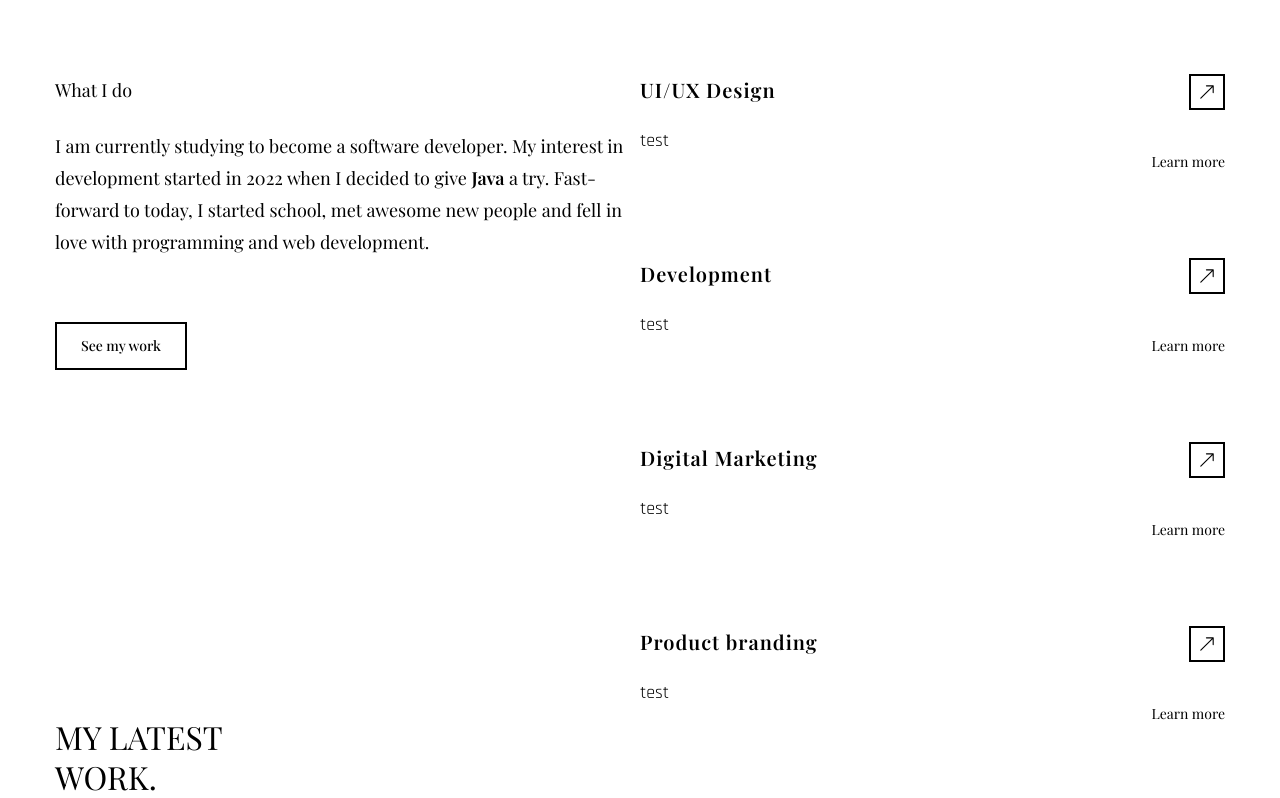
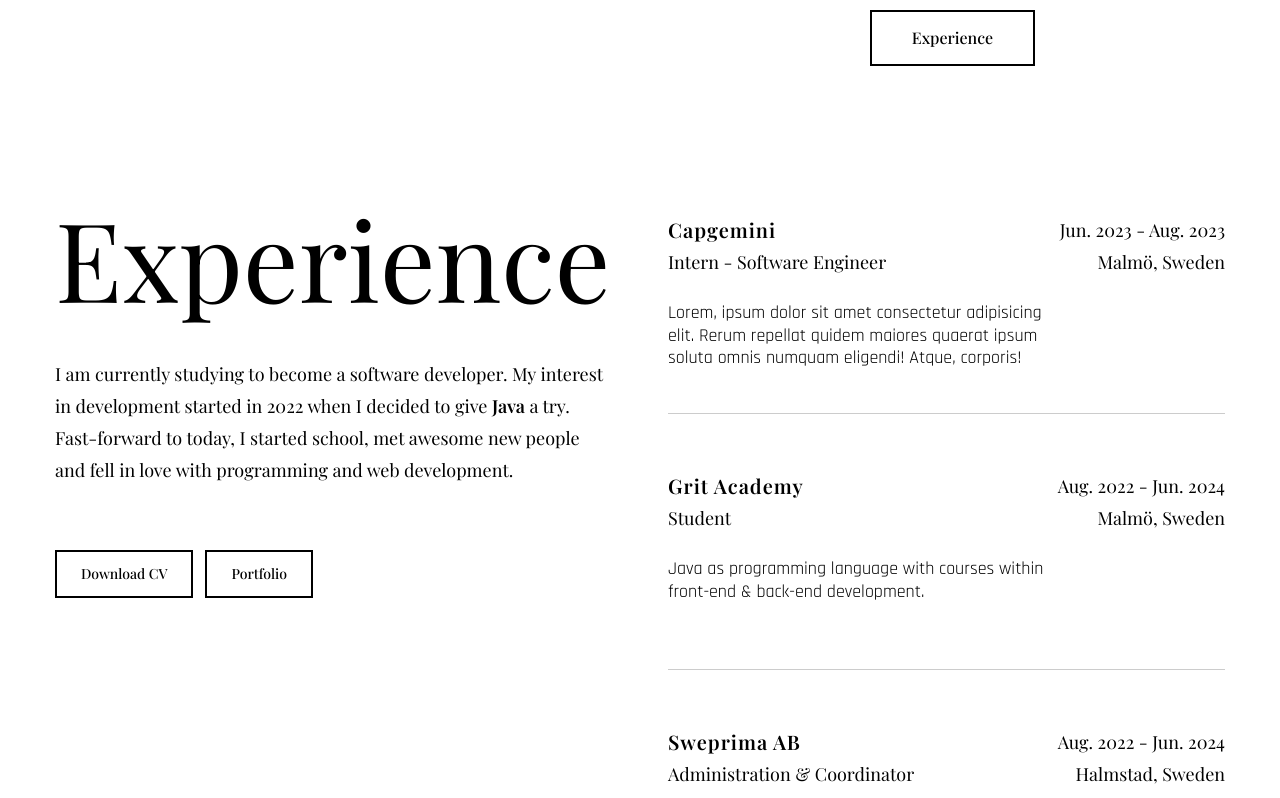
Before and after one commit to Juhniel/Portfolio-reactv2, a React (Vite) app: page / in a window 1280 px wide. Shown: the part 1382-2180 px from the top of the page. Built offline with nearby package versions, Linux system fonts and the light colour scheme; a web font is replaced by a local one.

Commit message:
Experience page, title and json

```diff
--- a/src/components/About.jsx
+++ b/src/components/About.jsx
@@ -6,7 +6,6 @@ import { motion } from "framer-motion";
 import { fadeIn } from "../variants";
 import { TypeAnimation } from "react-type-animation";
 
-import Selfie from "../assets/selfie2.png";
 import TextAnimation from "./TextAnimation";
 
 export default function About() {
@@ -218,7 +217,7 @@ export default function About() {
               viewport={{ once: false, amount: 0.3 }}
               className="flex justify-center"
             >
-              <button className="btn btn-lg">My portfolio</button>
+              <button className="btn btn-lg">Experience</button>
             </motion.div>
           </motion.div>
         </div>
--- a/src/components/Banner.jsx
+++ b/src/components/Banner.jsx
@@ -16,7 +16,7 @@ export default function Banner() {
       <div className="container mx-auto">
         <div className="flex flex-col gap-y-8 lg:flex-row lg:items-center lg:gap-x-12">
           {/* text */}
-          <div className="flex-1 text-center font-tertiary lg:text-left">
+          <div className="flex-1 text-center font-primary lg:text-left">
             <motion.h1
               variants={fadeIn("up", 0.3)}
               initial="hidden"
--- a/src/components/Experience.jsx
+++ b/src/components/Experience.jsx
@@ -1,36 +1,41 @@
 import React from "react";
 
-import { BsArrowUpRight } from "react-icons/bs";
+import { BsArrowUpRight, BsArrowRightShort } from "react-icons/bs";
 import { motion } from "framer-motion";
 import { fadeIn } from "../variants";
+import TextAnimation from "./TextAnimation";
+
 
 const experience = [
   {
-    name: "UI/UX Design",
-    description: "test",
-    link: "Learn more",
+    name: "Capgemini",
+    title: "Intern - Software Engineer ",
+    description: "Lorem, ipsum dolor sit amet consectetur adipisicing elit. Rerum repellat quidem maiores quaerat ipsum soluta omnis numquam eligendi! Atque, corporis!",
+    date: "Jun. 2023 - Aug. 2023",
+    place: "Malmö, Sweden",
   },
   {
-    name: "Development",
-    description: "test",
-    link: "Learn more",
+    name: "Grit Academy",
+    title: "Student",
+    description: "Java as programming language with courses within front-end & back-end development.",
+    date: "Aug. 2022 - Jun. 2024",
+    place: "Malmö, Sweden",
   },
   {
-    name: "Digital Marketing",
-    description: "test",
-    link: "Learn more",
-  },
-  {
-    name: "Product branding",
-    description: "test",
-    link: "Learn more",
+    name: "Sweprima AB",
+    title: "Administration & Coordinator",
+    description: "Primary responsibilities involved managing the financial aspects of the company. Bookkeeping and invoices including payroll for the employees.",
+    date: "Aug. 2022 - Jun. 2024",
+    place: "Halmstad, Sweden",
   },
 ];
 
 export default function Experience() {
+  const experienceTitle = "Experience".split("")
+
   return (
     <section id="experience" className="section">
-      <div className="container mx-auto">
+      <div className="container mx-auto mt-20">
         <div className="flex flex-col lg:flex-row">
           {/* text & image*/}
           <motion.div
@@ -38,16 +43,33 @@ export default function Experience() {
             initial="hidden"
             whileInView={"show"}
             viewport={{ once: false, amount: 0.3 }}
-          className="flex-1 lg:bg-bottom mb-12 lg:mb-0 ">
-            <h2 className="text mb-6">What I do</h2>
+            className="flex-1 lg:bg-bottom mb-12 mr-14 lg:mb-0"
+          >
+            <motion.h1
+              variants={fadeIn("up", 0.3)}
+              initial="hidden"
+              whileInView={"show"}
+              viewport={{ once: false, amount: 0.7 }}
+              className="text-[55px] font-primary mb-14 font-light leading-[0.8] lg:text-[110px] text-black dark:text-white"
+            >
+              {experienceTitle.map((letter, index) => {
+                return (
+                  <TextAnimation key={index}>
+                    {letter === " " ? "\u00A0" : letter}
+                  </TextAnimation>
+                );
+              })}
+            </motion.h1>
             <h3 className="text max-w[455px] mb-16">
-            I am currently studying to become a software developer. My
-              interest in development started in 2022 when I decided to give{" "}
-              <span className="font-semibold">Java</span> a try. Fast-forward to
-              today, I started school, met awesome new people and fell in love
-              with programming and web development.
+              I am currently studying to become a software developer.
+              My interest in development started in 2022 when I
+              decided to give <span className="font-semibold">Java</span> a try.
+              Fast-forward to today, I started school, met awesome new
+              people and fell in love with programming and web development.
             </h3>
-            <button className="btn btn-sm">See my work</button>
+            <button className="btn btn-sm ">Download CV</button>
+            <button className="btn btn-sm ml-3">Portfolio</button>
+
           </motion.div>
           {/* experience */}
           <motion.div
@@ -55,31 +77,48 @@ export default function Experience() {
             initial="hidden"
             whileInView={"show"}
             viewport={{ once: false, amount: 0.3 }}
-          className="flex-1">
+            className="flex-1"
+          >
             {/* experience list */}
             <div className="text">
               {experience.map((experience, index) => {
-                const {name, description, link} = experience;
-                return(
-                  <div className="border-b border-white/20 h-[146px] mb-[38px] flex" key={index}>
+                const { name, description, title, date, place } = experience;
+                return (
+                  <div
+                    className="border-b border-black/20 dark:border-white/20 h-[200px] mb-14 flex"
+                    key={index}
+                  >
                     <div className="max-w-[476px]">
-                      <h4 className="text-[20px] tracking-wider font-primary font-semibold mb-6">{name}</h4>
-                      <p className="font-secondary leading-tight ">{description}</p>
+                      <h4 className="text-[20px] tracking-wider font-primary font-semibold">
+                        {name}
+                      </h4>
+                      <p className="text font-thin mb-6">
+                        {title}
+                      </p>
+                      <p className="font-secondary leading-tight">
+                        {description}
+                      </p>
                     </div>
-                    <div className="flex flex-col flex-1 items-end">
-                      <a href="#" className="btn w-9 h-9 mb-[42px] flex justify-center items-center">
-                        <BsArrowUpRight/>
+                    <div className="flex flex-col flex-1 items-end whitespace-nowrap">
+                      <p className="text">{date}</p>
+                      <p className="text">{place}</p>
+                      {/* <a
+                        href="#"
+                        className="btn w-9 h-9 mb-[42px] flex justify-center items-center"
+                      >
+                        <BsArrowUpRight />
                       </a>
-                      <a href="#" className="text-sm">{link}</a>
+                      <a href="#" className="text-sm">
+                        {link}
+                      </a> */}
                     </div>
                   </div>
-                )
+                );
               })}
             </div>
           </motion.div>
         </div>
       </div>
     </section>
-  )
-
+  );
 }
--- a/src/components/Header.jsx
+++ b/src/components/Header.jsx
@@ -1,9 +1,9 @@
-import React, {useState, useEffect } from 'react';
+
 import ThemeToggle from './ThemeToggle';
 
 export default function Header({ handleThemeDark, handleThemeLight, theme }) {
   return (
-    <header className="py-8 fixed top-0 left-100 right-0 z-50 bg-white bg-opacity-0 dark:bg-zinc-900 dark:text-white">
+    <header className="py-8  z-50 bg-white bg-opacity-0 dark:bg-zinc-900 dark:text-white">
       <div className="container mx-auto">
         <div className="flex justify-end items-center">
           {/* dark/light mode */}
--- a/src/components/Work.jsx
+++ b/src/components/Work.jsx
@@ -11,7 +11,7 @@ import Img3 from "../assets/project-webshop.png";
 export default function Work() {
   return (
     <section id="work" className="section">
-      <div className="container mx-auto">
+      <div className="container mx-auto mt-40">
         <div className="flex flex-col lg:flex-row gap-x-12">
           <motion.div
           variants={fadeIn("right", 0.3)}
```
Also changed, not shown: src/assets/project-portfoliov1.png. Lines whose indentation alone changed are shown as unchanged.
